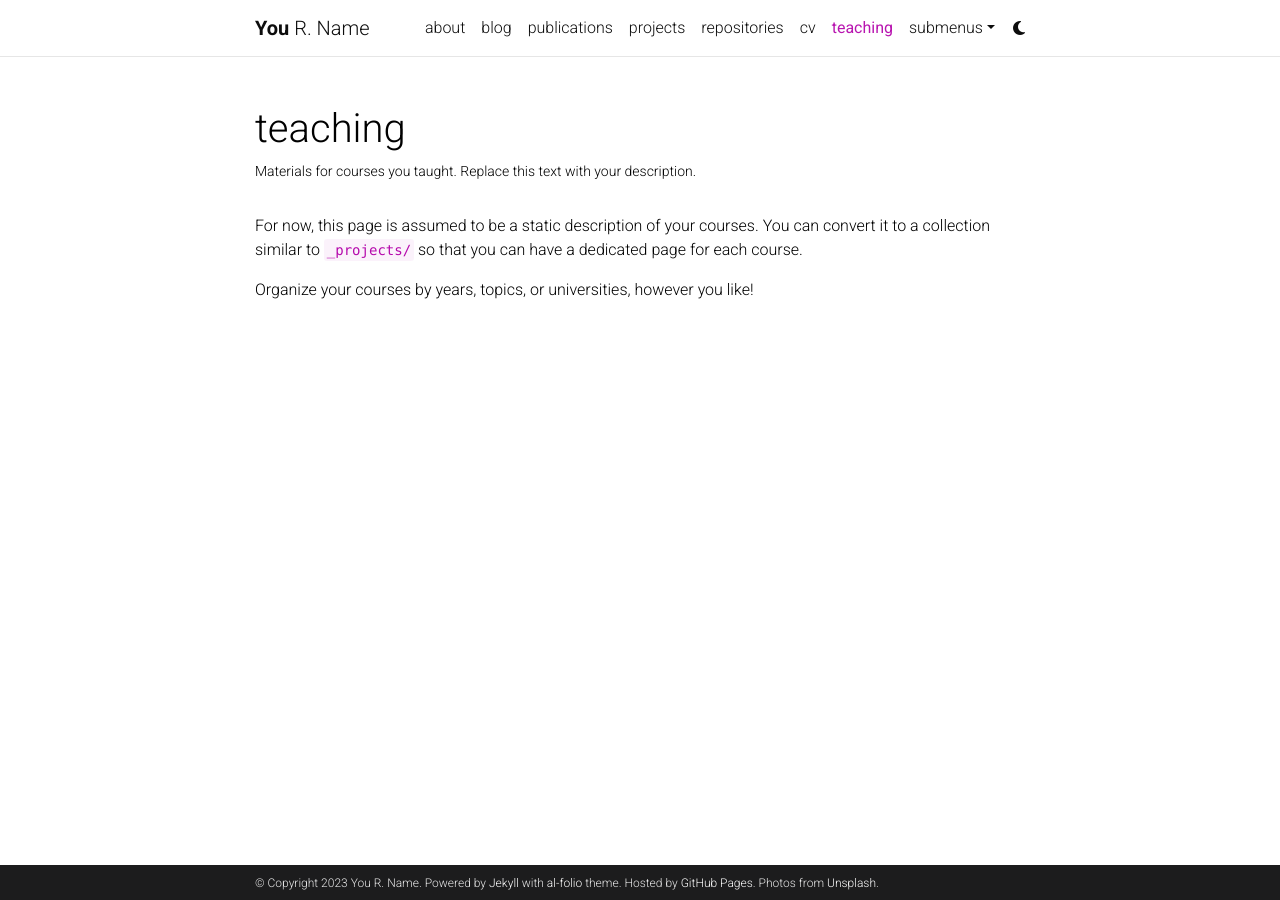
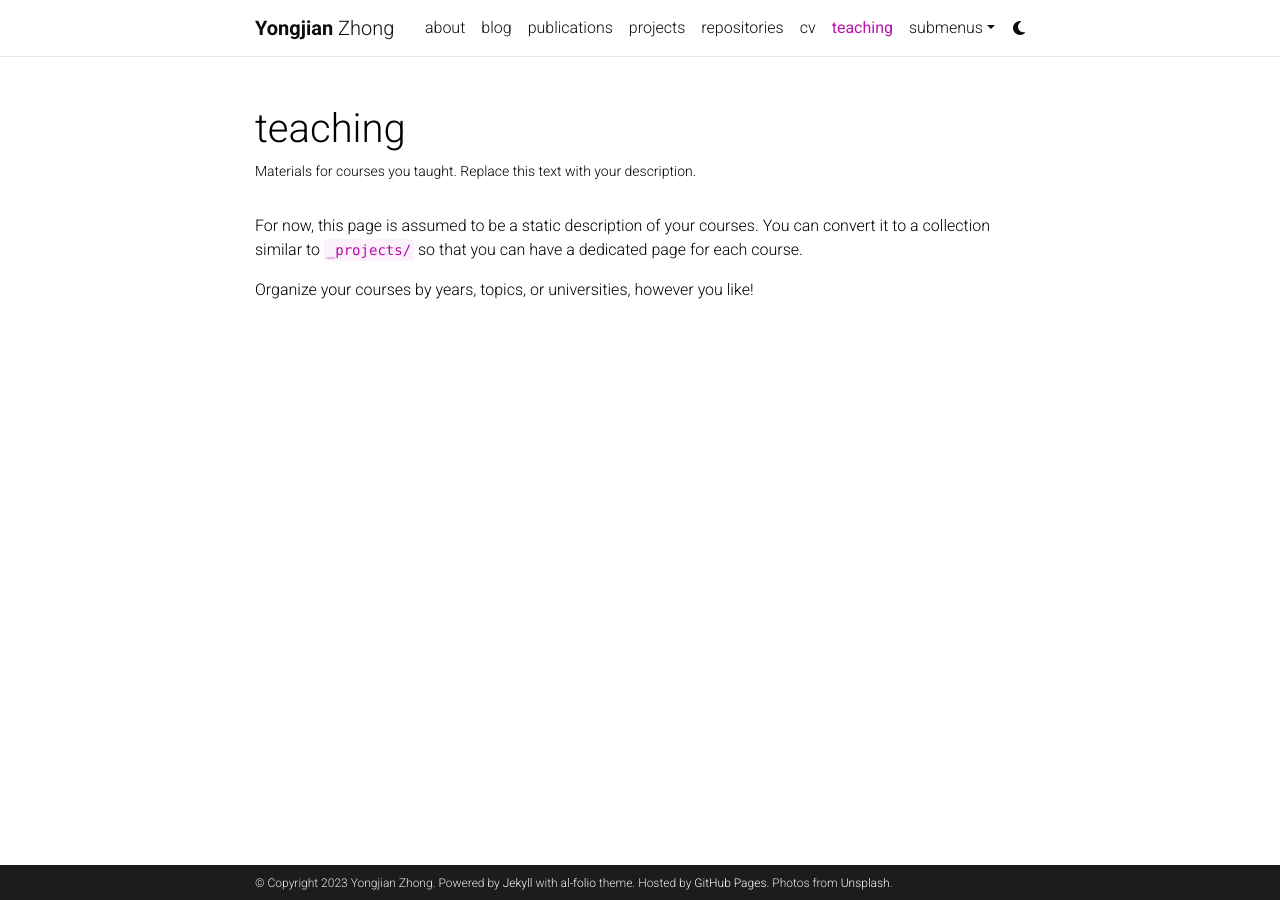
Before and after one commit to yongjian16/yongjian16.github.io, a Jekyll site: the page built from _pages/teaching.md, in a window 1280 px wide. Built offline with Jekyll 4.4.1, drawn with Linux system fonts in a browser that asks for light colours; comment, search, counter and statistics services are not loaded; a style sheet for code colours, icons or effects is not loaded.

Commit message:
Update _config.yml

```diff
--- a/_config.yml
+++ b/_config.yml
@@ -3,17 +3,17 @@
 # -----------------------------------------------------------------------------
 
 title: blank # the website title (if blank, full name will be used instead)
-first_name: You
-middle_name: R.
-last_name: Name
-email: you@example.com
+first_name: Yongjian
+middle_name:
+last_name: Zhong
+email: yongjian-zhong@uiowa.edu
 description: > # the ">" symbol means to ignore newlines until "footer_text:"
   A simple, whitespace theme for academics. Based on [*folio](https://github.com/bogoli/-folio) design.
 footer_text: >
   Powered by <a href="https://jekyllrb.com/" target="_blank">Jekyll</a> with <a href="https://github.com/alshedivat/al-folio">al-folio</a> theme.
   Hosted by <a href="https://pages.github.com/" target="_blank">GitHub Pages</a>.
   Photos from <a href="https://unsplash.com" target="_blank">Unsplash</a>.
-keywords: jekyll, jekyll-theme, academic-website, portfolio-website  # add your own keywords or leave empty
+keywords:  # add your own keywords or leave empty
 
 lang: en # the language of your site (for example: en, fr, cn, ru, etc.)
 icon: ⚛️  # the emoji used as the favicon (alternatively, provide image name in /assets/img/)
```
